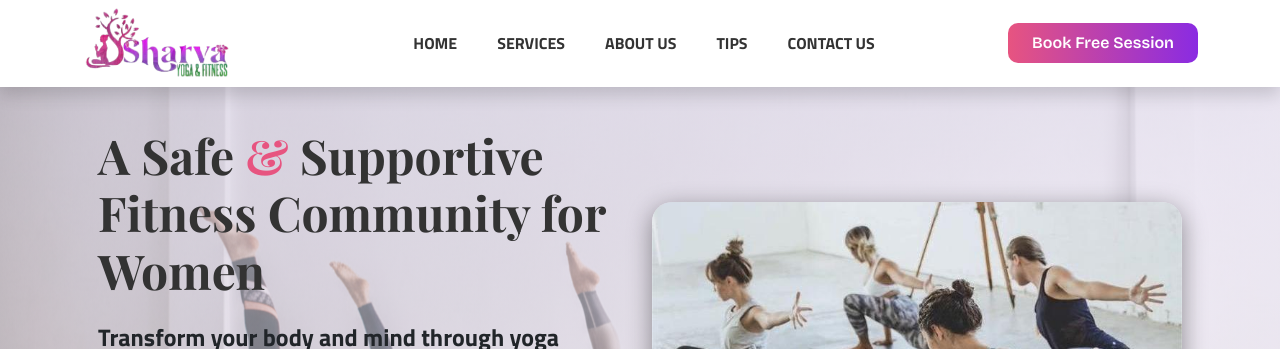
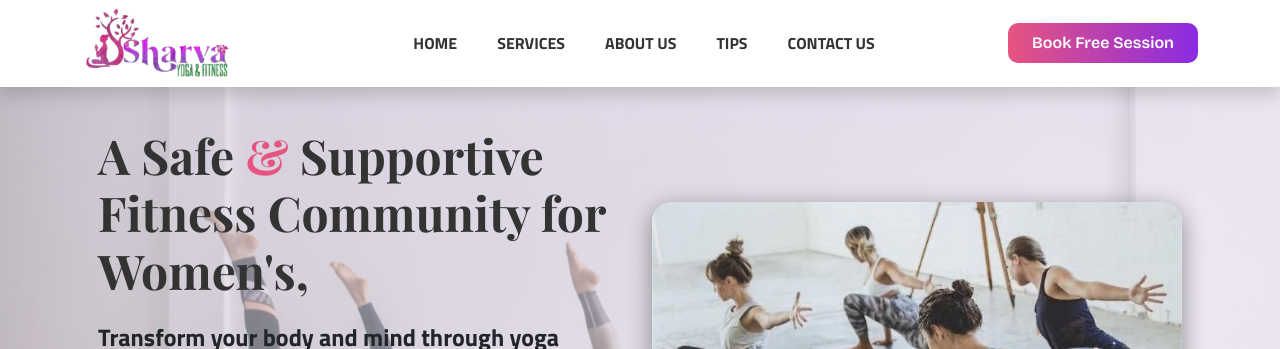
Before and after one commit to Arunkumar-ts/SYF, a React (Vite) app: page / in a window 1280 px wide. Shown: the top 349 px of the page. Built offline with nearby package versions, Linux system fonts and the light colour scheme.

Commit message:
hero slogan change

```diff
--- a/src/App.jsx
+++ b/src/App.jsx
@@ -210,7 +210,7 @@ function App() {
               >
                 A Safe <span style={{ color: "#E75480" }}>&</span> Supportive{" "}
                 <br />
-                Fitness Community for Women
+                Fitness Community for Women's,
               </h1>
               <h4 className="fw-bold text-dark secondaryFont">
                 Transform your body and mind through yoga
```
